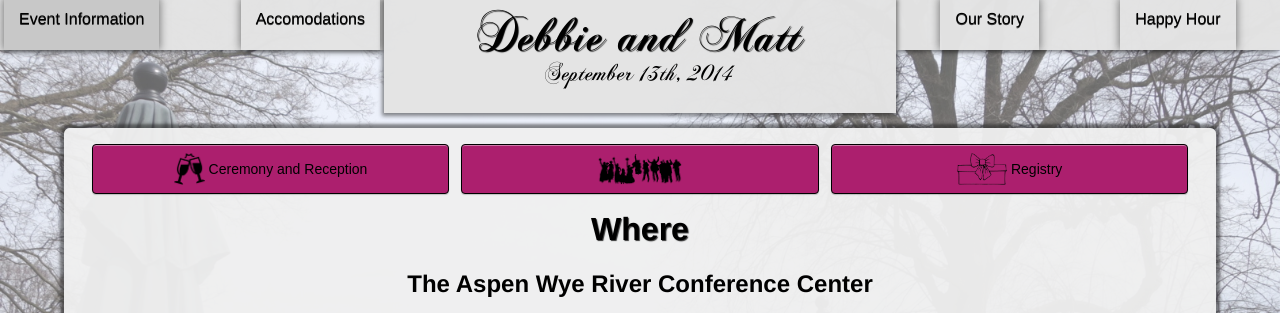
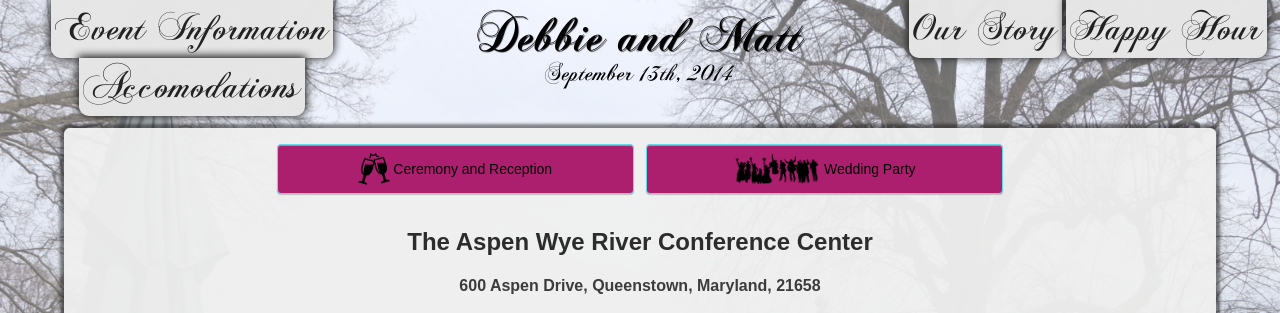
Before and after one commit to jaffee/jaffucci, a Flask app: page /event_information in a window 1280 px wide. Shown: the top 313 px of the page. Run offline with Flask 2, Linux system fonts and the light colour scheme; parts of the project's set-up code (start-up, migrations or seed data) failed here and were passed over; some libraries are stand-ins or nearby versions.

Commit message:
lots of new content, and tweaking of nav section
added changeable bg image on front page

```diff
--- a/jaffucci/static/css/screen.css
+++ b/jaffucci/static/css/screen.css
@@ -2,8 +2,28 @@
     font-family: "Chopin Script";
     src: url('/static/fonts/ChopinScript.ttf') format("truetype");
 }
+
+@font-face {
+    font-family: 'BlanchCapsRegular';
+    src: url('fonts/blanch_caps-webfont.eot');
+    src: url('fonts/blanch_caps-webfont.eot?#iefix') format('embedded-opentype'),
+         url('fonts/blanch_caps-webfont.woff') format('woff'),
+         url('fonts/blanch_caps-webfont.ttf') format('truetype'),
+         url('fonts/blanch_caps-webfont.svg#BlanchCapsRegular') format('svg');
+    font-weight: normal;
+    font-style: normal;
+
+}
+
 h1 {
-    text-shadow: 1px 1px 1px #333;
+    color: #2c2c2c;
+}
+
+h2 {
+    color: #2c2c2c;
+}
+h3 {
+    color: #2c2c2c;
 }
 
 div img {
@@ -33,10 +53,35 @@ button img {
 
 html,
 body {
-    font-family: 'Helvetica Neue', Helvetica, Arial, sans-serif;
+    font-family: 'Raleway', sans-serif;
     height: 100%;
+    color:#3c3c3c;
     margin:0px;
     padding:0px;
+//'Helvetica Neue', Helvetica, Arial, sans-serif;
+}
+
+#countdown {
+    width:500px;
+    height:100px;
+    float: right;
+    margin-right: 10%;
+    margin-top: 10%;
+    background: rgba(255,181,215,0.95);
+    border-radius: 6px;
+    padding: 20px;
+}
+
+#countdown p {
+    color: black;
+}
+
+
+p {
+    font-family: 'Raleway', sans-serif;
+    font-size: 20px;
+    color:#4c4c4c;
+//    line-height:36px;
 }
 
 #header-container {
@@ -69,7 +114,7 @@ body {
 
 .main-title {
     position: relative;
-    background-color:rgba(228,228,228,0.98);
+//    background-color:rgba(228,228,228,0.98);
     display: inline-block;
     border-radius: 30;
     border-top-left-radius: 0;
@@ -77,7 +122,7 @@ body {
     padding-left: 10px;
     padding-right: 10px;
     margin: 0 auto;
-    box-shadow: 0px 1px 4px 2px rgba(20,20,20,0.5);
+//    box-shadow: 0px 1px 4px 2px rgba(20,20,20,0.5);
     z-index: 10;
     /* box-shadow: 3px 3px 1px 0px rgba(20,20,20,0.5); */
 }
@@ -129,35 +174,37 @@ body {
 
 .inner-nav {
     height: 50px;
-    background-color:rgba(228,228,228,0.98);
-    box-shadow: 0px 4px 4px -2px rgba(20,20,20,0.5);
+ //   background-color:rgba(228,228,228,0.98);
+//    box-shadow: 0px 4px 4px -2px rgba(20,20,20,0.5);
 }
 
 .inner-nav > a {
 /*    background-color:rgba(99,221,233,0.95);*/
     display: inline-block;
+    color: #222222;
+    font-family: "Chopin Script";
     text-decoration: none;
-    text-shadow: 0 1px 0 rgba(0, 0, 0, 0.7);
+    background-color: rgba(230,230,230,0.99);
+    padding-left: 4px;
+    padding-right: 4px;
+    border-bottom-right-radius: 10px;
+    border-bottom-left-radius: 10px;
+//    text-shadow: 1px 1px 0px #333;
 /*    border: solid 1px rgba(69,191,203,1); */
-    font-size: 16px;
-    color: black;
-    vertical-align: top;
-    box-shadow:   0px -1px 8px 1px rgba(20,20,20,0.5);
-    padding: 10px 15px;
-    height: 30px;
+    font-size: 40px;
+    box-shadow:   0px -1px 8px 1px rgba(20,20,20,0.99);
 }
 
 
 div.right-nav > div > a:first-child {
-    margin-right: 20%;
 }
 
 div.left-nav > div > a:last-child {
-    margin-left: 20%;
 }
 
 .inner-nav > a:hover {
-    background-color:rgba(240,240,240,0.98);
+    background-color: #63dbe9;
+    //background-color:rgba(240,240,240,0.98);
 }
 
 .inner-nav > a:active {
@@ -286,7 +342,7 @@ div.button-container button {
     -webkit-border-radius: 4px;
     -moz-border-radius: 4px;
     border-radius: 4px;
-    border: solid 1px;
+    border: solid 1px #63dbe9;
 //    text-shadow: 0 -1px 0 rgba(0, 0, 0, 0.4);
     -webkit-box-shadow: inset 0 1px 0 rgba(255, 255, 255, 0.4), 0 1px 1px rgba(0, 0, 0, 0.2);
     -moz-box-shadow: inset 0 1px 0 rgba(255, 255, 255, 0.4), 0 1px 1px rgba(0, 0, 0, 0.2);
--- a/jaffucci/static/js/countdown.js
+++ b/jaffucci/static/js/countdown.js
@@ -22,3 +22,7 @@ function timer()
   $("#minutes").text(Math.round(minutes));
   $("#seconds").text(Math.round(seconds));
 }
+
+function getRandomInt(min, max) {
+  return Math.floor(Math.random() * (max - min + 1)) + min;
+}
--- a/jaffucci/templates/accomodations.html
+++ b/jaffucci/templates/accomodations.html
@@ -4,7 +4,7 @@
   <script src="//ajax.googleapis.com/ajax/libs/jquery/1.11.0/jquery.min.js"></script>
   <style type="text/css">
     html {
-    background: url(/static/img/accomodations_bg2.jpg) no-repeat center center;
+    background: linear-gradient(rgba(255,255,255,0.4),rgba(255,255,255,0.5)), url(/static/img/accomodations_bg2.jpg) no-repeat center center;
     background-size: cover;
     }
   </style>
--- a/jaffucci/templates/base.html
+++ b/jaffucci/templates/base.html
@@ -23,7 +23,7 @@
       <div id="header-container">
 	<div class="left-nav navlink">
 	  <div class="inner-nav">
-	    <a href={{ url_for("event_information") }} class="{{ selected.event_information }}"> Event Information</a>
+	    <a class="cursive" href={{ url_for("event_information") }} class="{{ selected.event_information }}"> Event Information</a>
 	    <a href={{ url_for("accomodations") }} class="{{ selected.accomodations }}"> Accomodations</a>
 	  </div>
 	</div>
--- a/jaffucci/templates/event_information.html
+++ b/jaffucci/templates/event_information.html
@@ -20,162 +20,204 @@
       </button>
       <button id="wedding-party" title="Wedding Party">
 	<span> <img height="32px" src="{{ url_for('static', filename='img/wedding_party.png') }}"/> </span>
+	<span> Wedding Party</span>
       </button>
-      <button id="registry" title="Registry">
-	<span> <img height="32px" src="{{ url_for('static', filename='img/registry.png') }}"/> </span>
-	<span> Registry </span>
-      </button>
+      {# <button id="registry" title="Registry"> #}
+      {# 	<span> <img height="32px" src="{{ url_for('static', filename='img/registry.png') }}"/> </span> #}
+      {# 	<span> Registry </span> #}
+      {# </button> #}
     </div>
 
     <div id="ceremony-content" class="subcontent">
-      <h1> Where </h1>
+      <br/>
       <h2> The Aspen Wye River Conference Center</h2>
+      <h4>600 Aspen Drive, Queenstown, Maryland, 21658</h4>
       <img width="90%" src="http://cache.marriott.com/propertyimages/b/bwiwy/0-modules/meetings/bwiwy_meeting_type.jpg"/>
-      <h4>600 Aspen Drive, Queenstown, Maryland, 21658</h4>
-      <h1> When? </h1>
+      <br/>
+      <br/>
       <p>Our wedding will be an event to remember! The ceremony will be held on September 13, 2014 at the River House. The reception will be immediately after the ceremony where there will be dinner, desserts, drinks and more dancing than you can handle!</p>
-      <p>We'll be arriving on Friday and leaving Sunday, check out our <a href="{{ url_for('accomodations') }}">accomodations</a> page for info.</p>
+      <br/>
     </div>
     <div id="wedding-party-content" style="display: none;" class="subcontent"> {#  two-col #}
       <div class="left-column">
 	<div class="party-member">
-	  <h3> Travis Martinez </h3>
-	  <h4> Best Man </h4>
+	  <h3>  Travis Martinez </h3>
+	  <h4> BEST MAN </h4>
 	  <img src="{{ url_for('static', filename='img/Travis.jpg') }}"/>
+	  <div class="blurb-container">
 	    <div class="reside">Reidsville, NC... or the Hampton Inn in Rocky Mount, NC </div>
 	    <div class="fun"> Likes to play basketball and Starcraft with friends. </div>
 	    <div class="forward"> everything about the Jaffuci wedding... particularly seeing friends and family he doesn't see often. </div>
-	  <div class="fact"> Fun Fact - once tied Matt in a 100 backstroke </div>
+	    <div class="fact"> Once tied Matt in a 100 backstroke. </div>
+	  </div>
 	</div>
 	<div class="party-member">
 	  <h3> Sam Neher </h3>
-	  <h4> Bridesman </h4>
+	  <h4> BRIDESMAN </h4>
 	  <img height="357px" src="{{ url_for('static', filename='img/Sam.jpg') }}"/>
+	  <div class="blurb-container">
 	    <div class="reside"> Houston, TX - Home of Beyonce </div>
 	    <div class="fun"> Spend time at the park with Wes, find the best Old Fashioned in Houston, beat Matt and Debbie at any physical activity. </div>
 	    <div class="forward"> Spending time with the bride, groom, and their amazingly fun and sweet families! </div>
 	    <div class="fact">  My first broken bone happened before I could walk. I think that speaks for itself. </div>
 	  </div>
+	</div>
 	<div class="party-member">
 	  <h3> Roderick Mccord Fancher III </h3>
-	  <h4> Groomsman </h4>
+	  <h4> GROOMSMAN </h4>
 	  <img height="357px" src="{{ url_for('static', filename='img/Rod.jpg') }}"/>
+	  <div class="blurb-container">
 	    <div class="reside"> Philadelphia, PA </div>
 	    <div class="fun">Play video games and read. </div>
 	    <div class="forward">I'm looking forward to an amazing time with some of the greatest people I know at this wedding. And of course the union of the best couple I know of. </div>
 	    <div class="fact"> My favorite animal is a pig. </div>
 	  </div>
+	</div>
 	<div class="party-member">
 	  <h3> Christine Jaffee</h3>
-	  <h4> Bridesmaid </h4>
+	  <h4> BRIDESMAID </h4>
 	  <img height="357px" src="{{ url_for('static', filename='img/Christine.jpg') }}"/>
+	  <div class="blurb-container">
 	    <div class="reside"> Hockessin, DE </div>
 	    <div class="fun">  Hiking, playing video games, and playing with my daughter Audrey </div>
 	    <div class="forward"> Seeing my brother and Debbie exchanging rings and saying I DO! </div>
 	    <div class="fact"> Sister of the Groom! </div>
 	  </div>
+	</div>
 	<div class="party-member">
 	  <h3> Keriann Engle </h3>
-	  <h4> Bridesmaid </h4>
+	  <h4> BRIDESMAID </h4>
 	  <img height="357px" src="{{ url_for('static', filename='img/Keriann.jpg') }}"/>
+	  <div class="blurb-container">
 	    <div class="reside"> Los Angeles </div>
 	    <div class="fun"> Running, cooking, reading, playing guitar, and listening to live music.n </div>
 	    <div class="forward"> Spending time with one of my best friends and watching her marry the love of her life. </div>
 	    <div class="fact">I was the one millionth fan to enter Tiger Stadium during the 1989-1990 baseball season, and won season tickets for the next season and one of every Tigers souvenir. </div>
 	  </div>
+	</div>
 	<div class="party-member">
 	  <h3>  Bill Santucci </h3>
-	  <h4> Father of the Bride </h4>
+	  <h4> FATHER OF THE BRIDE </h4>
 	  <img height="357px" src="{{ url_for('static', filename='img/BillS.jpg') }}"/>
+	  <div class="blurb-container">
 	    <div class="reside"> Chandler, AZ </div>
 	    <div class="fun">  Golf in the Wednesday night Summer Golf League, having lunch with the neighbors in Payson, taking Annie for walks so she can see her friends, snorkeling in Maui, walking the beaches in Florida, fishing, playing table games during the holidays with family and bicycling the neighborhood with Nancy. </div>
 	    <div class="forward">  Going to someplace I've never been to on the East coast, seeing everybody together at the wedding and reception, dancing and of course seeing Debbie and Matt get married.  </div>
 	    <div class="fact">Has a man cave full of fishing rods and golf clubs</div>
 	  </div>
+	</div>
 	<div class="party-member">
 	  <h3>  Nancy Santucci </h3>
-	  <h4> Mother of the Bride </h4>
+	  <h4> MOTHER OF THE BRIDE </h4>
 	  <img height="357px" src="{{ url_for('static', filename='img/Nancy.jpg') }}"/>
-	  <div class="reside"></div>
+	  <div class="blurb-container">
+	    <div class="reside"> Chandler, AZ</div>
 	    <div class="fun"> I like to ride my bike downhill at crazy speeds, dance, travel, and go places with friends.  I enjoy music, photography, playing games, cooking, and decorating.  Most of all I like being with family and friends, especially when they are in Florida, or Hawaii. </div>
 	    <div class="forward">The Jaffucci wedding means we will officially join our two families.   We look forward to seeing Debbie and Matt experience their lives together, watching them create a home and a family of their own. and seeing them bring happiness to each other and to those they know. </div>
 	    <div class="fact"> For Halloween, Nancy once made Debbie an elaborate pink jeweled horse and She Ra costume. Once it was finished, Debbie decided she wanted to wear her old bride costume instead.</div>
 	  </div>
 	</div>
+	<div class="party-member">
+	  <h3>  Michael Jaffee </h3>
+	  <h4> GROOMSMAN </h4>
+	  <img height="357px" src="{{ url_for('static', filename='img/Mike.jpg') }}"/>
+	  <div class="blurb-container">
+	    <div class="reside"> Wherever FEMA sends him. </div>
+	    <div class="fun"></div>
+	    <div class="forward"></div>
+	    <div class="fact"> </div>
+	  </div>
+	</div>
+      </div>
       <div class="right-column">
 	<div class="party-member">
 	  <h3> Malika Tukibayeva </h3>
-	  <h4> Maid of Honor  </h4>
+	  <h4> MAID OF HONOR  </h4>
 	  <img height="357px" src="{{ url_for('static', filename='img/Malika.jpg') }}"/>
+	  <div class="blurb-container">
 	    <div class="reside">  </div>
 	    <div class="fun">  </div>
 	    <div class="forward">  </div>
 	    <div class="fact">  </div>
 	  </div>
+	</div>
 	<div class="party-member">
 	  <h3> Robert Santucci </h3>
-	  <h4> Groomsman </h4>
+	  <h4> GROOMSMAN </h4>
 	  <img height="357px" src="{{ url_for('static', filename='img/Bob.jpg') }}"/>
+	  <div class="blurb-container">
 	    <div class="reside"> Gilbert, AZ </div>
 	    <div class="fun"> Play ice hockey, drive my shifter kart, and workout. </div>
 	    <div class="forward">Seeing my sister get married.</div>
 	    <div class="fact">Matt may be the best at any post-1990 video game, but his weakness is the good old original Nintendo.</div>
 	  </div>
+	</div>
 	<div class="party-member">
 	  <h3> Guilherme Fernandes </h3>
-	  <h4> Groomsman </h4>
+	  <h4> GROOMSMAN </h4>
 	  <img height="357px" src="{{ url_for('static', filename='img/G.jpg') }}"/>
+	  <div class="blurb-container">
 	    <div class="reside">Mountain View, CA </div>
 	    <div class="fun">Mixology and Gaming with friends</div>
 	    <div class="forward">Hanging out with the Jaffucci's again and seeing how nervous Matt gets over the wedding :D</div>
 	    <div class="fact">Born and raised in Panama and Brasil</div>
 	  </div>
+	</div>
 	<div class="party-member">
 	  <h3> Kristine Fargotstein </h3>
-	  <h4> Officiant </h4>
+	  <h4> OFFICIANT </h4>
 	  <img height="357px" src="{{ url_for('static', filename='img/Kristine.jpg') }}"/>
-	  <div class="reside">  </div>
-	  <div class="fun">  </div>
-	  <div class="forward">  </div>
-	  <div class="fact">  </div>
+	  <div class="blurb-container">
+	    <div class="reside"> Washington, DC  </div>
+	    <div class="fun"> Ride my awesome pink beach cruiser around the Hill to meet friends for baseball games or happy hours or outdoor concerts</div>
+	    <div class="forward"> Literally marrying one of my best friends. </div>
+	    <div class="fact">I was born green?</div>
+	  </div>
 	</div>
 	<div class="party-member">
 	  <h3>  Brennon York </h3>
-	  <h4> Officiant </h4>
+	  <h4> OFFICIANT </h4>
 	  <img height="357px" src="{{ url_for('static', filename='img/Brennon.jpg') }}"/>
+	  <div class="blurb-container">
 	    <div class="reside"> </div>
 	    <div class="fun">  </div>
 	    <div class="forward">  </div>
 	    <div class="fact">  </div>
 	  </div>
+	</div>
 	<div class="party-member">
 	  <h3>  Audrey </h3>
-	  <h4> Flower Girl </h4>
+	  <h4> FLOWER GIRL </h4>
 	  <img height="357px" src="{{ url_for('static', filename='img/Audrey.jpg') }}"/>
+	  <div class="blurb-container">
 	    <div class="reside"> Hockessin, DE </div>
 	    <div class="fun">  She likes to play with her dogs and cats, playing at the park, and eating lots of food. </div>
 	    <div class="forward"> She is looking forward to throwing flower petals and eating cake at the wedding. </div>
 	    <div class="fact"> </div>
 	  </div>
+	</div>
 	<div class="party-member">
 	  <h3>  Barbara Jaffee </h3>
-	  <h4> Mother of the Groom </h4>
+	  <h4> MOTHER OF THE GROOM </h4>
 	  <img height="357px" src="{{ url_for('static', filename='img/Barbara.jpg') }}"/>
+	  <div class="blurb-container">
 	    <div class="reside"> Hockessin, DE </div>
 	    <div class="fun">  </div>
 	    <div class="forward"> </div>
 	    <div class="fact"> </div>
 	  </div>
+	</div>
 	<div class="party-member">
 	  <h3>  William Jaffee </h3>
-	  <h4> Father of the Groom </h4>
+	  <h4> FATHER OF THE GROOM </h4>
 	  <img height="357px" src="{{ url_for('static', filename='img/BillJ.jpg') }}"/>
+	  <div class="blurb-container">
 	    <div class="reside"> Hockessin, DE </div>
 	    <div class="fun">  </div>
 	    <div class="forward"> </div>
 	    <div class="fact"> </div>
 	  </div>
-
+	</div>
       </div>
       <br class="clear"/>
     </div>
```
Also changed, not shown: other parts of jaffucci/static/css/screen.css (+35 -15 lines), jaffucci/templates/home.html (+33 -9 lines), jaffucci/static/img/Barbara.jpg (added), jaffucci/static/img/BillJ.jpg (added), jaffucci/static/img/BillS.jpg (added), jaffucci/static/img/Mike.jpg (added), jaffucci/static/img/Nancy.jpg (added), jaffucci/static/img/couch0.jpg (added), 5 other files. Lines whose indentation alone changed are shown as unchanged.
